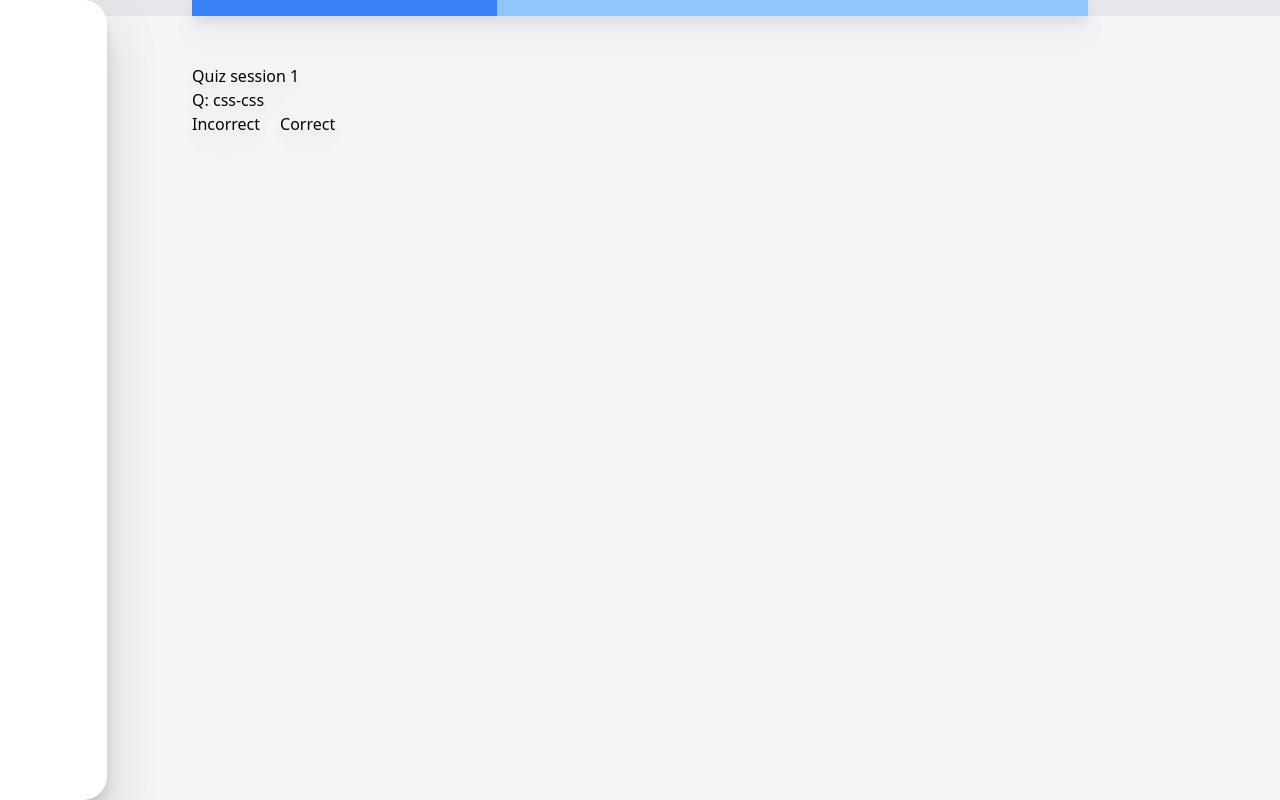
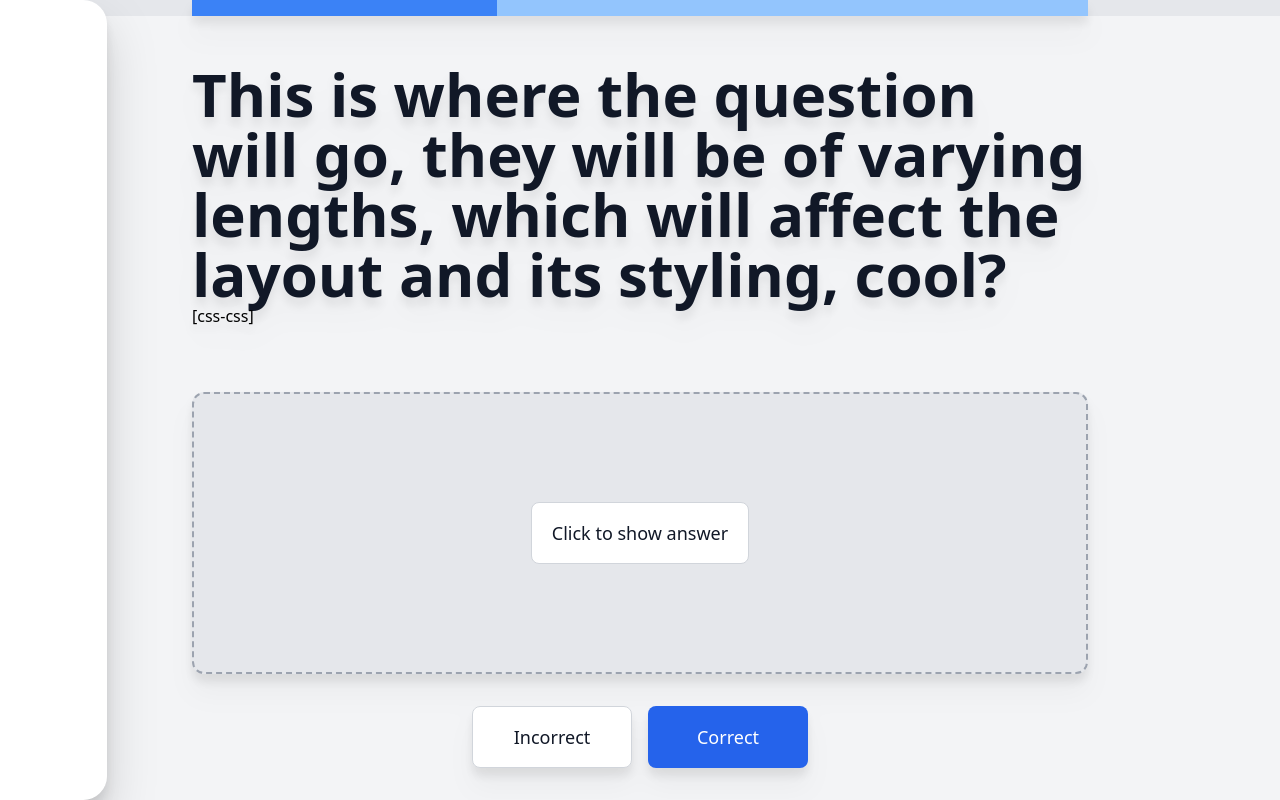
Before and after one commit to bot19/markdown-flashcards, a Gatsby site: page / in a window 1280 px wide. Both pictures are taken after a click on the button "Start". Built offline with nearby package versions, Linux system fonts and the light colour scheme; Gatsby itself is replaced by a stand-in of ours.

Commit message:
✅ [39] build UI: quiz Q&A - overall layout • Added clear button theme

```diff
--- a/src/components/button/index.tsx
+++ b/src/components/button/index.tsx
@@ -9,8 +9,12 @@ const SIZE = Object.freeze({
 const THEME = Object.freeze({
   primary: "bg-blue-600 hover:bg-blue-700 text-white",
   success: "bg-green-600 hover:bg-green-700 text-white",
-  clear: "",
+  clear: "bg-white hover:bg-gray-100 text-gray-900 border border-gray-300",
 });
+
+// font-bold
+
+// inline-block px-8 py-5 text-xl font-medium text-center text-white transition duration-200 bg-blue-600 rounded-lg hover:bg-blue-700 ease
 
 interface IButton {
   target?: "_blank" | "_self";
@@ -50,8 +54,9 @@ export const Button = (props: IButtonComponent) => {
         "font-medium text-center",
         "transition duration-200 ease",
         "focus:outline-none",
-        SIZE[props.size],
-        THEME[props.theme],
+        // use non-null assertion operator to shut TS up, despite defaultProps...
+        SIZE[props.size!],
+        THEME[props.theme!],
         props.className
       )}
       onClick={() => {
@@ -65,24 +70,3 @@ export const Button = (props: IButtonComponent) => {
 };
 
 Button.defaultProps = { ...BUTTON_DEFAULT_PROPS };
-
-/*
-
- <a
-    href="#_"
-    className="inline-block w-full px-5 py-4 mt-3 text-lg font-bold text-center text-gray-900 transition duration-200 bg-white border border-gray-300 rounded-lg hover:bg-gray-100 ease"
-    data-rounded="rounded-lg"
-  >
-    Sign up with Google
-  </a>
-
-<a
-  href="#_"
-  className="inline-block px-8 py-5 text-xl font-medium text-center text-white transition duration-200 bg-blue-600 rounded-lg hover:bg-blue-700 ease"
-  data-primary="blue-600"
-  data-rounded="rounded-lg"
->
-  Get Started Today
-</a>
-
-*/
--- a/src/components/layout/index.tsx
+++ b/src/components/layout/index.tsx
@@ -72,7 +72,7 @@ export const Layout = (props: ILayout) => {
               className={classNames(
                 "flex flex-col h-full",
                 "max-w-[1024px] mx-auto",
-                "p-16",
+                "p-16 pb-0",
                 "relative",
                 "transition-opacity duration-500",
                 { "opacity-100": isInQuiz },
@@ -104,9 +104,9 @@ const Header = () => (
       <p className="mb-2 font-medium text-gray-400">
         <span className="uppercase">{APP_CONFIG.quizInfo.author}</span> presents
       </p>
-      <h2 className="text-5xl font-bold text-gray-900 xl:text-6xl">
+      <h1 className="text-5xl font-bold text-gray-900 xl:text-6xl">
         {APP_CONFIG.quizInfo.name}
-      </h2>
+      </h1>
     </div>
 
     <p className="text-2xl text-gray-700">{APP_CONFIG.quizInfo.description}</p>
--- a/src/components/quizSession/index.tsx
+++ b/src/components/quizSession/index.tsx
@@ -1,5 +1,10 @@
 import React from "react";
 import { ReducerAction, ReducerState } from "../../state/Types";
+import classNames from "classnames";
+import { Button } from "../button";
+
+const EXAMPLE_QUESTION =
+  "This is where the question will go, they will be of varying lengths, which will affect the layout and its styling, cool?";
 
 /**
  *
@@ -12,43 +17,55 @@ export const QuizSession = ({
   state: ReducerState;
   dispatch: React.Dispatch<ReducerAction>;
 }) => {
-  const quizSessionNo = state.currentSession.number;
   const slideQuestionData = state.currentSession.sessionQuestions.find(
     (qData) => qData.key === state.currrentQuestion.key
   )!;
 
   // TODO: hook up button questions.
   return (
-    <div>
-      <h1>{`Quiz session ${quizSessionNo}`}</h1>
+    <div className={classNames("flex flex-col", "", "h-full")}>
+      <div className="pb-16">
+        <h1 className="text-5xl font-bold text-gray-900 xl:text-6xl">
+          {EXAMPLE_QUESTION}
+        </h1>
+        <span>[{slideQuestionData.key}]</span>
+      </div>
 
-      <h2>Q: {slideQuestionData.key}</h2>
+      <div
+        className={classNames(
+          "grow",
+          "flex justify-center items-center",
+          "border-2 border-dashed border-gray-400 rounded-xl",
+          "bg-gray-200"
+        )}
+      >
+        <Button
+          customText="Click to show answer"
+          theme="clear"
+          callback={() => {}}
+        />
+      </div>
 
-      <div>
-        <button
-          style={{
-            marginRight: "20px",
-          }}
-          onClick={() =>
+      <div className={classNames("flex justify-center", "gap-4", "py-8")}>
+        <Button
+          customText="Incorrect"
+          theme="clear"
+          callback={() =>
             dispatch({
               type: "UPDATE_ANSWER_WRONG",
               value: slideQuestionData.key,
             })
           }
-        >
-          Incorrect
-        </button>
-
-        <button
-          onClick={() =>
+        />
+        <Button
+          customText="Correct"
+          callback={() =>
             dispatch({
               type: "UPDATE_ANSWER_RIGHT",
               value: slideQuestionData.key,
             })
           }
-        >
-          Correct
-        </button>
+        />
       </div>
     </div>
   );
```
